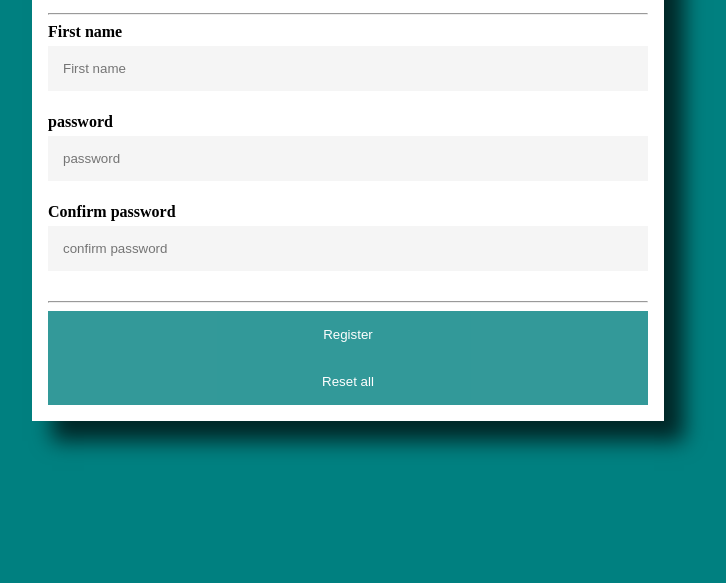
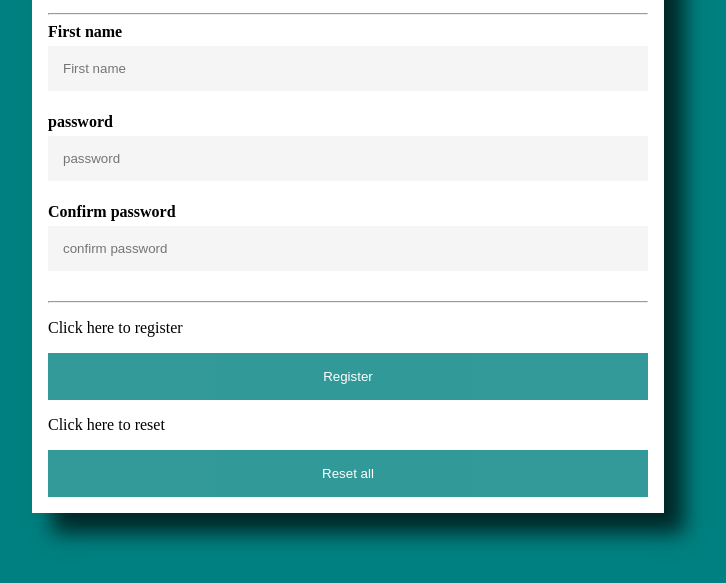
Before and after one commit to Nandhana-R/Simple-registration-form, a plain HTML site: page index.html in a window 1280 px wide. Shown: the part 125-708 px from the top of the page, without its empty margins (292-1018 px from the left). Drawn offline with Linux system fonts and the light colour scheme.

Commit message:
index.html

```diff
--- a/index.html
+++ b/index.html
@@ -21,7 +21,9 @@
         <label for="pwd"><b>Confirm password</b></label>
         <input type="password" placeholder="confirm password" name = 'pwd' id ='pwd' required/>
         <hr/>
+        <p>Click here to register</p>
         <button class="registerbtn" type="submit">Register</button><br>
+        <p>Click here to reset</p>
         <button class="resetbtn" type="reset">Reset all</button>
     </div>
     </form>
```
